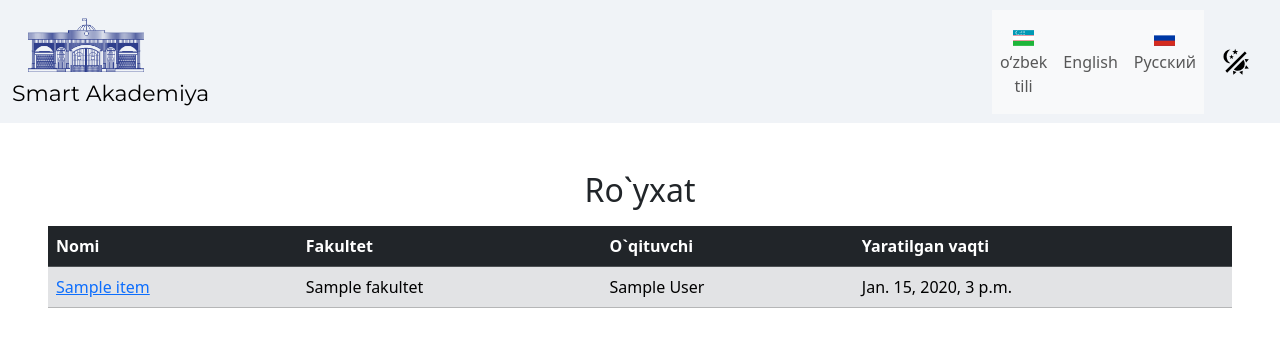
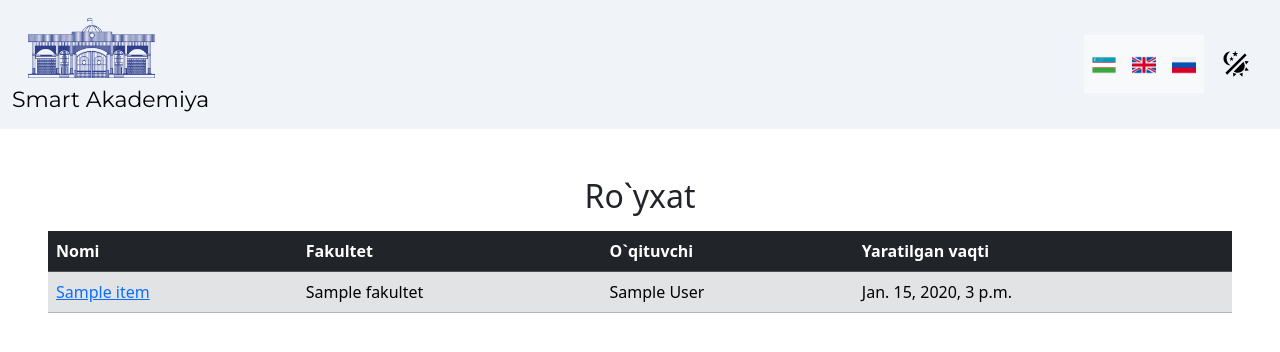
Before and after one commit to abdurasulooff/akademiya_qr_code, a Django app: page /en/ in a window 1280 px wide. Shown: the top 352 px of the page. Run offline with Django 5.2, Linux system fonts and the light colour scheme; tables that the repository leaves empty hold one stand-in row (values such as "Sample post").

Commit message:
updated++

```diff
--- a/templates/base.html
+++ b/templates/base.html
@@ -49,8 +49,7 @@
                             {% for language in languages %}
                             <li class="nav-item">
                                 <button type="submit" name="language" value="{{ language.code }}" id="langbut" class="btn btn-link nav-link">
-                                    <span class="flag-icon flag-icon-{{ language.code|lower }}"></span>
-                                    {{ language.name_local }}
+                                    <img src="{% static 'images/flags/' %}{{ language.code }}.png" class="flag" alt="{{ language.name }}" style="width: 24px; height: auto;">
                                 </button>
                             </li>
                             {% endfor %}
```
Also changed, not shown: static/images/flags/en.png (added), static/images/flags/ru.png (added), static/images/flags/uz.png (added).
